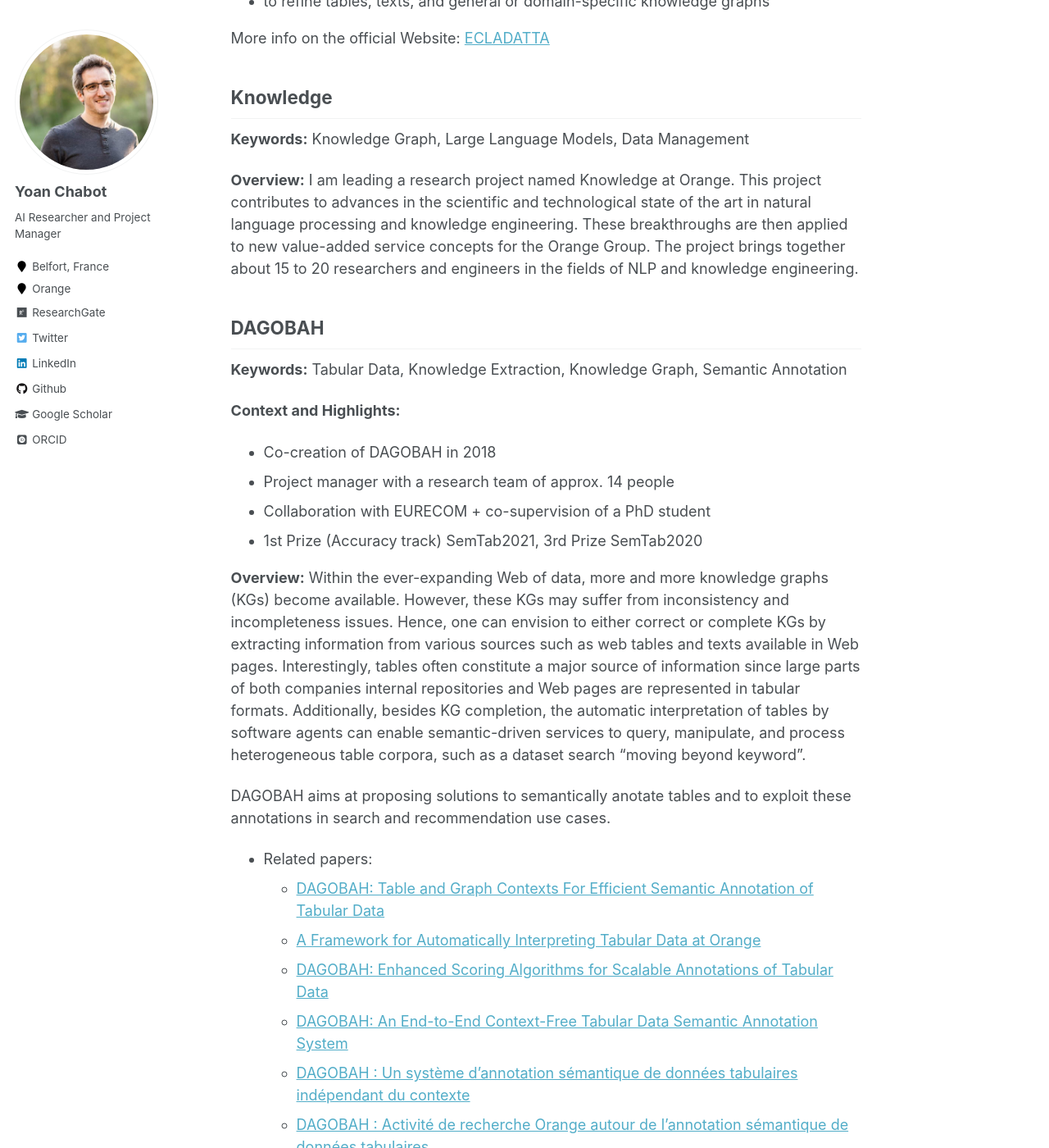
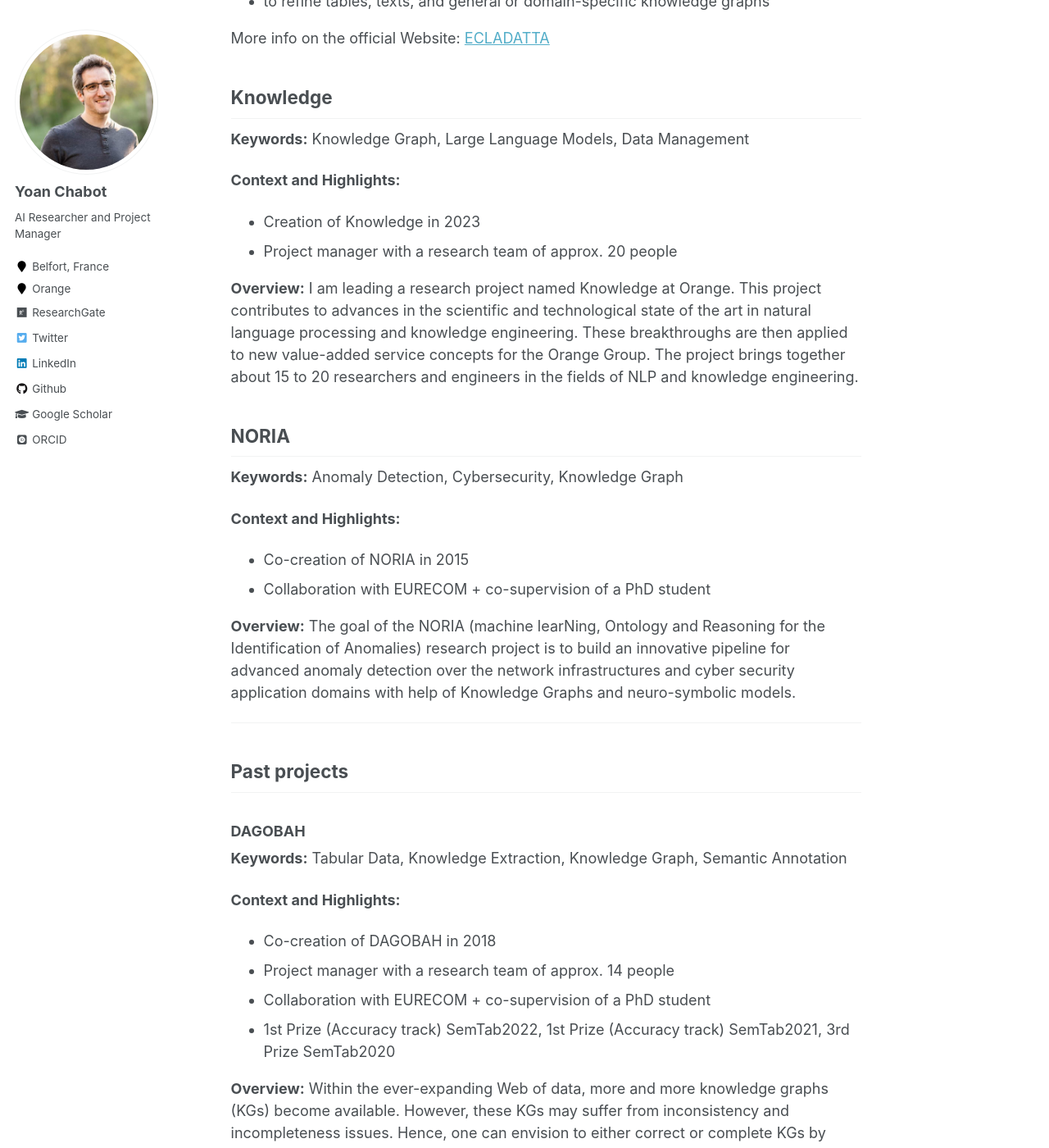
Before and after one commit to yoanchabot/yoanchabot.github.io, a Jekyll site: the page built from _pages/research.md, in a window 1280 px wide and 1400 px high, scrolled down 719 px. Shown: the whole window at 82% size. Built offline with Jekyll 4.4.1, drawn with Linux system fonts in a browser that asks for light colours; some web fonts are replaced; some of the changed text lies outside the part shown.

Commit message:
Update research.md

```diff
--- a/_pages/research.md
+++ b/_pages/research.md
@@ -24,19 +24,38 @@ More info on the official Website: [ECLADATTA](https://ecladatta.github.io/)
 ## Knowledge
 **Keywords:** Knowledge Graph, Large Language Models, Data Management
 
+**Context and Highlights:**
+* Creation of Knowledge in 2023
+* Project manager with a research team of approx. 20 people
+
 **Overview:**
 I am leading a research project named Knowledge at Orange. This project contributes to advances in the scientific and technological state of the art in natural language processing and knowledge engineering. These breakthroughs are then applied to new value-added service concepts for the Orange Group. The project brings together about 15 to 20 researchers and engineers in the fields of NLP and knowledge engineering.
 
 
+<a name="noria"></a>
+## NORIA
+**Keywords:** Anomaly Detection, Cybersecurity, Knowledge Graph
+
+**Context and Highlights:**
+* Co-creation of NORIA in 2015
+* Collaboration with EURECOM + co-supervision of a PhD student
+
+**Overview:**
+The goal of the NORIA (machine learNing, Ontology and Reasoning for the Identification of Anomalies) research project is to build an innovative pipeline for advanced anomaly detection over the network infrastructures and cyber security application domains with help of Knowledge Graphs and neuro-symbolic models.
+
+---
+
+## Past projects
+
 <a name="dagobah"></a>
-## DAGOBAH
+### DAGOBAH
 **Keywords:** Tabular Data, Knowledge Extraction, Knowledge Graph, Semantic Annotation
 
 **Context and Highlights:**
 * Co-creation of DAGOBAH in 2018
 * Project manager with a research team of approx. 14 people
 * Collaboration with EURECOM + co-supervision of a PhD student
-* 1st Prize (Accuracy track) SemTab2021, 3rd Prize SemTab2020
+* 1st Prize (Accuracy track) SemTab2022, 1st Prize (Accuracy track) SemTab2021, 3rd Prize SemTab2020
 
 **Overview:**
 Within the ever-expanding Web of data, more and more knowledge graphs (KGs) become available.
@@ -59,21 +78,6 @@ DAGOBAH aims at proposing solutions to semantically anotate tables and to exploi
   * <a href="https://yoanchabot.github.io/publications#hello_future_2020a">DAGOBAH: Tables, AI will understand</a>
 * <a href="https://www.youtube.com/channel/UC30pJdIBeskw5fmIBqsn6ZA">Youtube channel</a>
 
-
-<a name="noria"></a>
-## NORIA
-**Keywords:** Anomaly Detection, Cybersecurity, Knowledge Graph
-
-**Context and Highlights:**
-* Co-creation of NORIA in 2015
-* Collaboration with EURECOM + co-supervision of a PhD student
-
-**Overview:**
-The goal of the NORIA (machine learNing, Ontology and Reasoning for the Identification of Anomalies) research project is to build an innovative pipeline for advanced anomaly detection over the network infrastructures and cyber security application domains with help of Knowledge Graphs and neuro-symbolic models.
-
----
-
-## Past projects
 
 <a name="dataforum"></a>
 ### Dataforum
```
